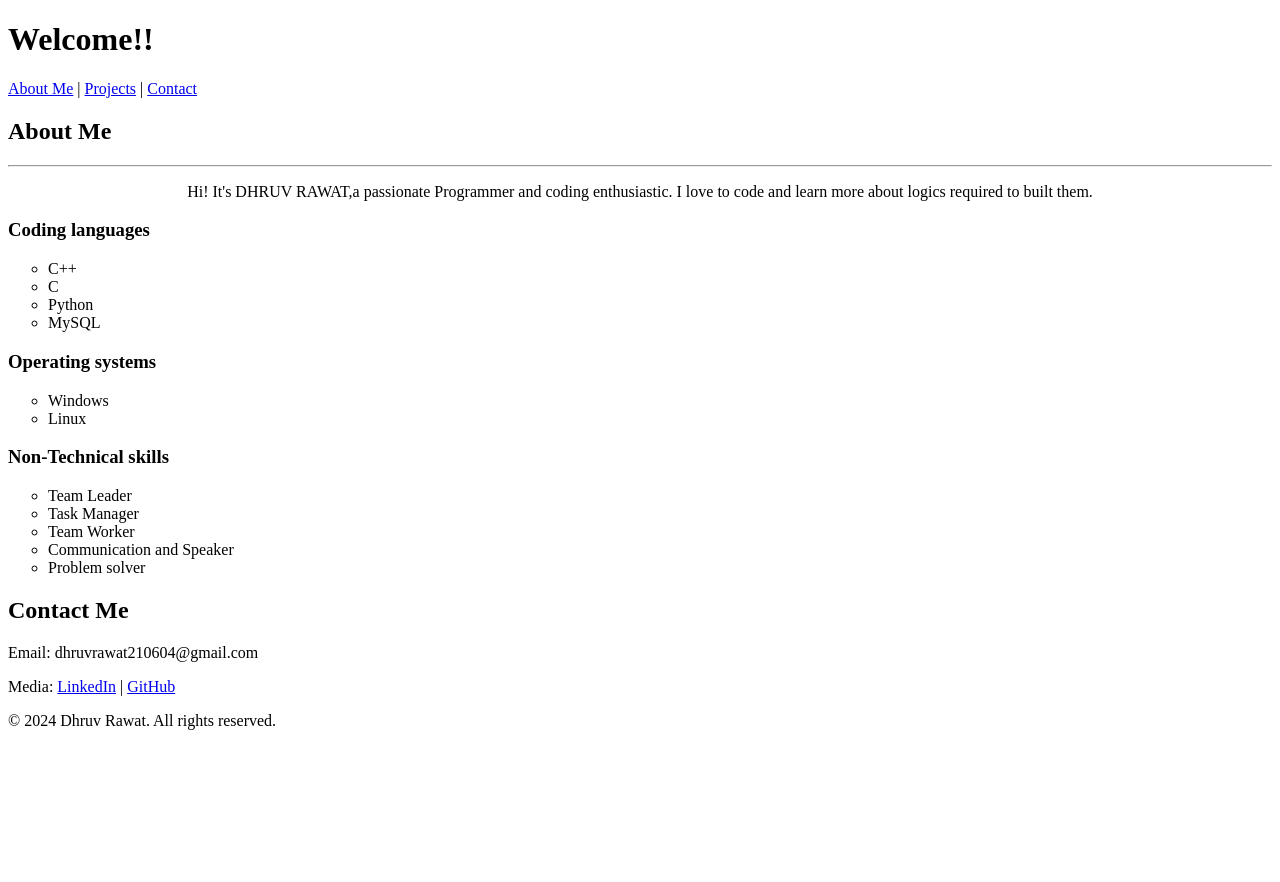
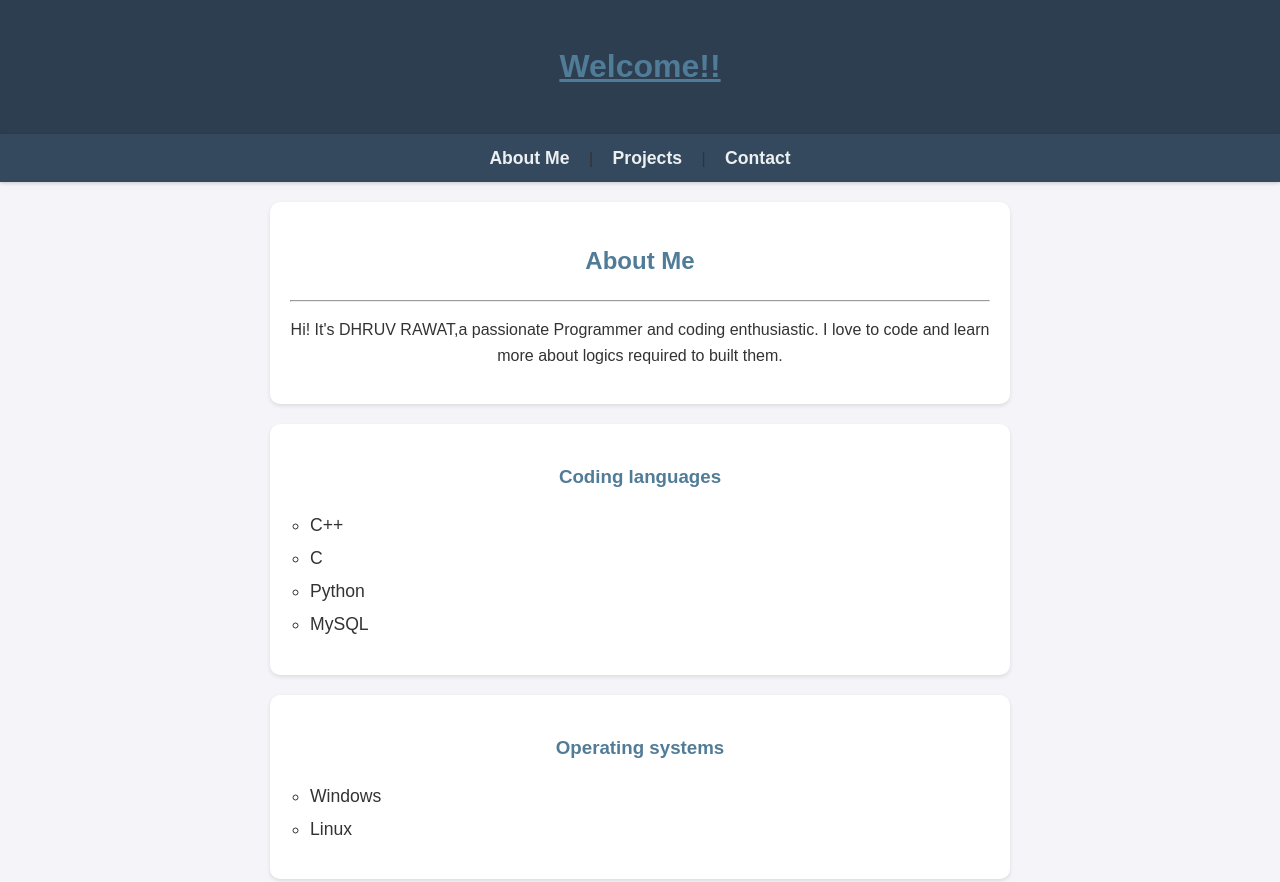
Before and after one commit to Dhruvrawat04/Myportfolio, a plain HTML site: page index.html in a window 1280 px wide. Shown: the top 882 px of the page. Before the commit the page ends 800 px from the top, so only its background shows below. Drawn offline with Linux system fonts and the light colour scheme.

Commit message:
index.html

```diff
--- a/index.html
+++ b/index.html
@@ -3,10 +3,11 @@
 <head>
     <meta charset="UTF-8">
     <meta name="viewport" content="width=device-width, initial-scale=1.0">
+    <link rel="stylesheet" href="stylesheet.css">
     <title>My Portfolio</title>
 </head>
 <body><header>
-<h1>Welcome!!</h1>
+<h1><u>Welcome!!</u></h1>
 </header>
 <nav><a href="#about">About Me</a> |
     <a href="#languages">Projects</a> |
```
